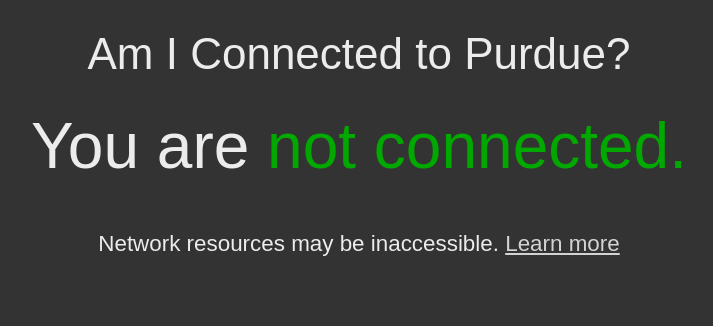
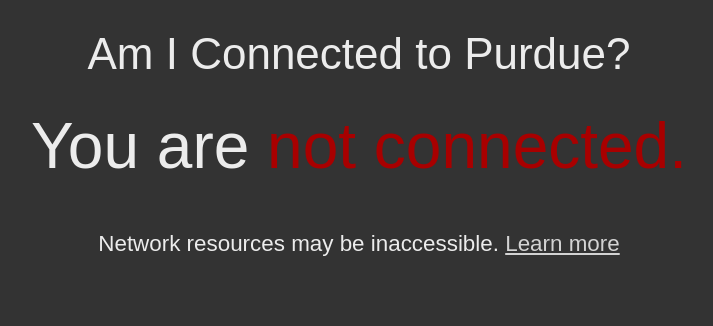
Before and after one commit to eduxstad/AmIConnectedtoPurdue, a plain HTML site: page index.html in a window 1280 px wide. Shown: the whole page, without its empty margins (281-994 px from the left). Drawn offline with Linux system fonts and the dark colour scheme.

Commit message:
change disconnected from green to red

```diff
--- a/styles.css
+++ b/styles.css
@@ -77,7 +77,7 @@
   a 	 { color: lightgrey; }
   a:visited { color: grey; }
   #connected, #didcon2 { color: #00a400; }
-  #disconnected, #didntcon2 { color: #00a800; }
+  #disconnected, #didntcon2 { color: #a80000; }
 }
 
 @media screen and (max-device-width: 600px) {
```
